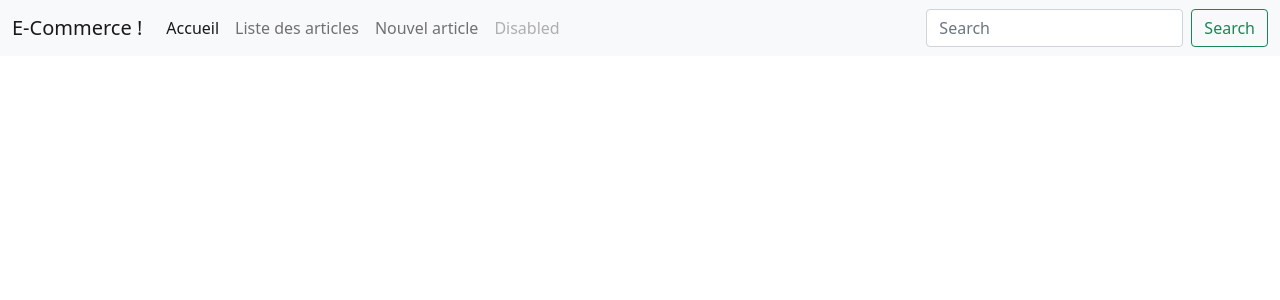
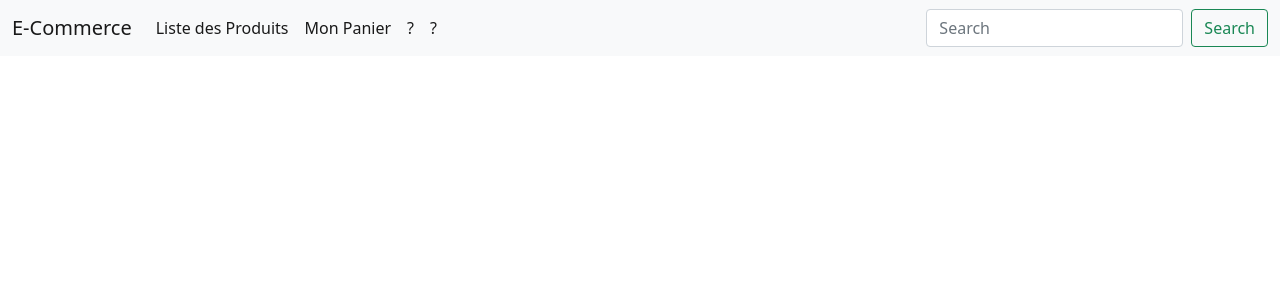
Before and after one commit to KevOneRedOne/E_commerce_Symfony, a Symfony app: template templates/ecommerce/index.html.twig in a window 1280 px wide. Shown: the top 300 px of the page. Run offline with Twig, Linux system fonts and the light colour scheme; the template is opened without the code that fills it, so the values that code supplies are empty; some libraries are stand-ins or nearby versions.

Commit message:
Creation Controlleur + twig

```diff
--- a/templates/base.html.twig
+++ b/templates/base.html.twig
@@ -17,23 +17,23 @@
     <body>
         <nav class="navbar navbar-expand-lg navbar-light bg-light">
             <div class="container-fluid">
-                <a class="navbar-brand" href="#">E-Commerce !</a>
+                <a class="navbar-brand" href="#">E-Commerce</a>
                 <button class="navbar-toggler" type="button" data-bs-toggle="collapse" data-bs-target="#navbarSupportedContent" aria-controls="navbarSupportedContent" aria-expanded="false" aria-label="Toggle navigation">
                 <span class="navbar-toggler-icon"></span>
                 </button>
                 <div class="collapse navbar-collapse" id="navbarSupportedContent">
                     <ul class="navbar-nav me-auto mb-2 mb-lg-0">
                         <li class="nav-item">
-                            <a class="nav-link active" aria-current="page" href="#">Accueil</a>
+                            <a class="nav-link active" aria-current="page" href="#">Liste des Produits</a>
                         </li>
                         <li class="nav-item">
-                            <a class="nav-link" href="#">Liste des articles</a>
+                            <a class="nav-link active" href="#">Mon Panier</a>
                         </li>
                         <li class="nav-item">
-                            <a class="nav-link" href="#">Nouvel article</a>
+                            <a class="nav-link active" href="#">?</a>
                         </li>
                         <li class="nav-item">
-                            <a class="nav-link disabled">Disabled</a>
+                            <a class="nav-link active">?</a>
                         </li>
                     </ul>
                 <form class="d-flex">
--- a/templates/ecommerce/index.html.twig
+++ b/templates/ecommerce/index.html.twig
@@ -1,6 +1,6 @@
 {% extends 'base.html.twig' %}
 
-{% block title %}Hello EcommerceController!{% endblock %}
+{% block title %}E_commerce{% endblock %}
 
 {% block body %}
 
```
